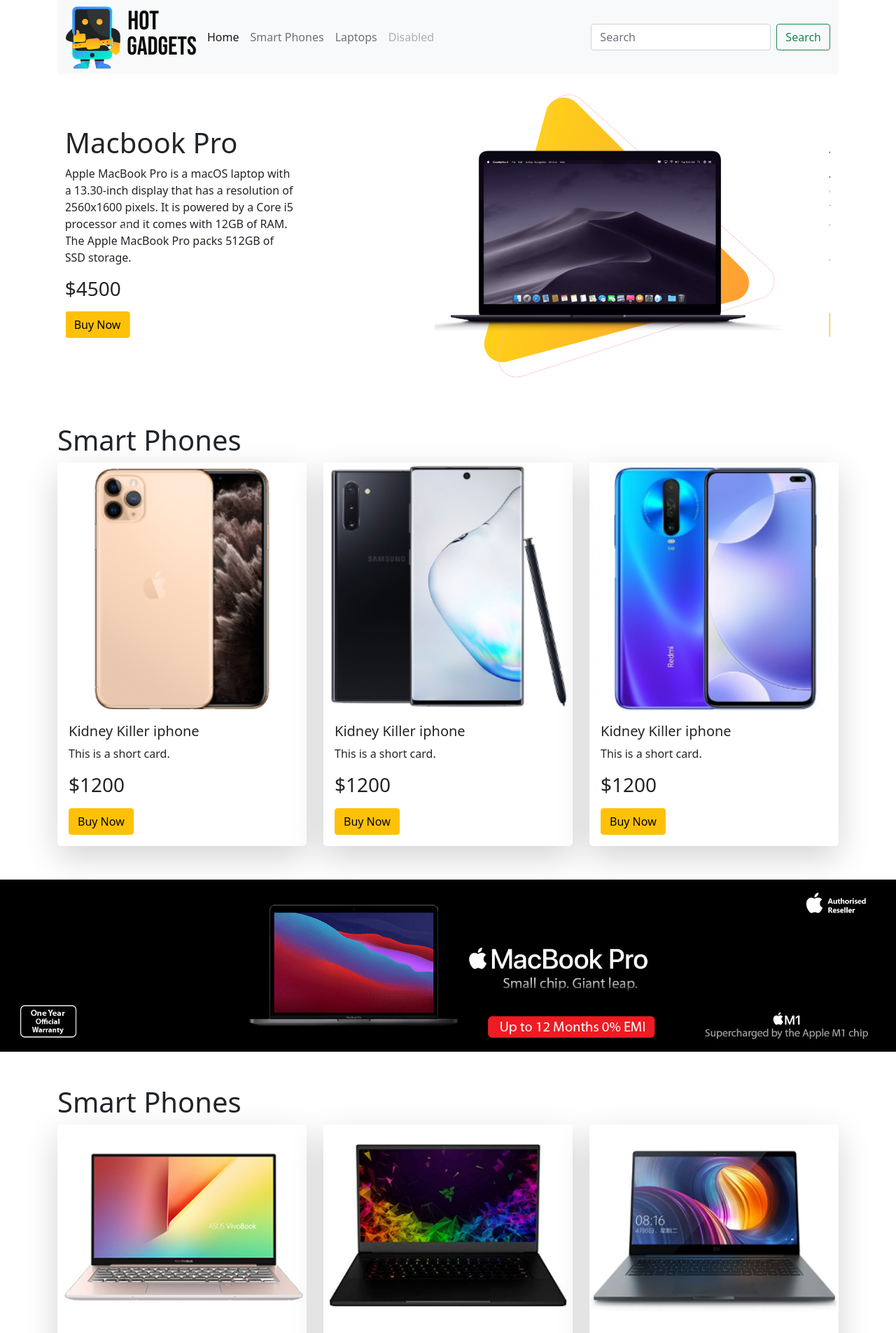
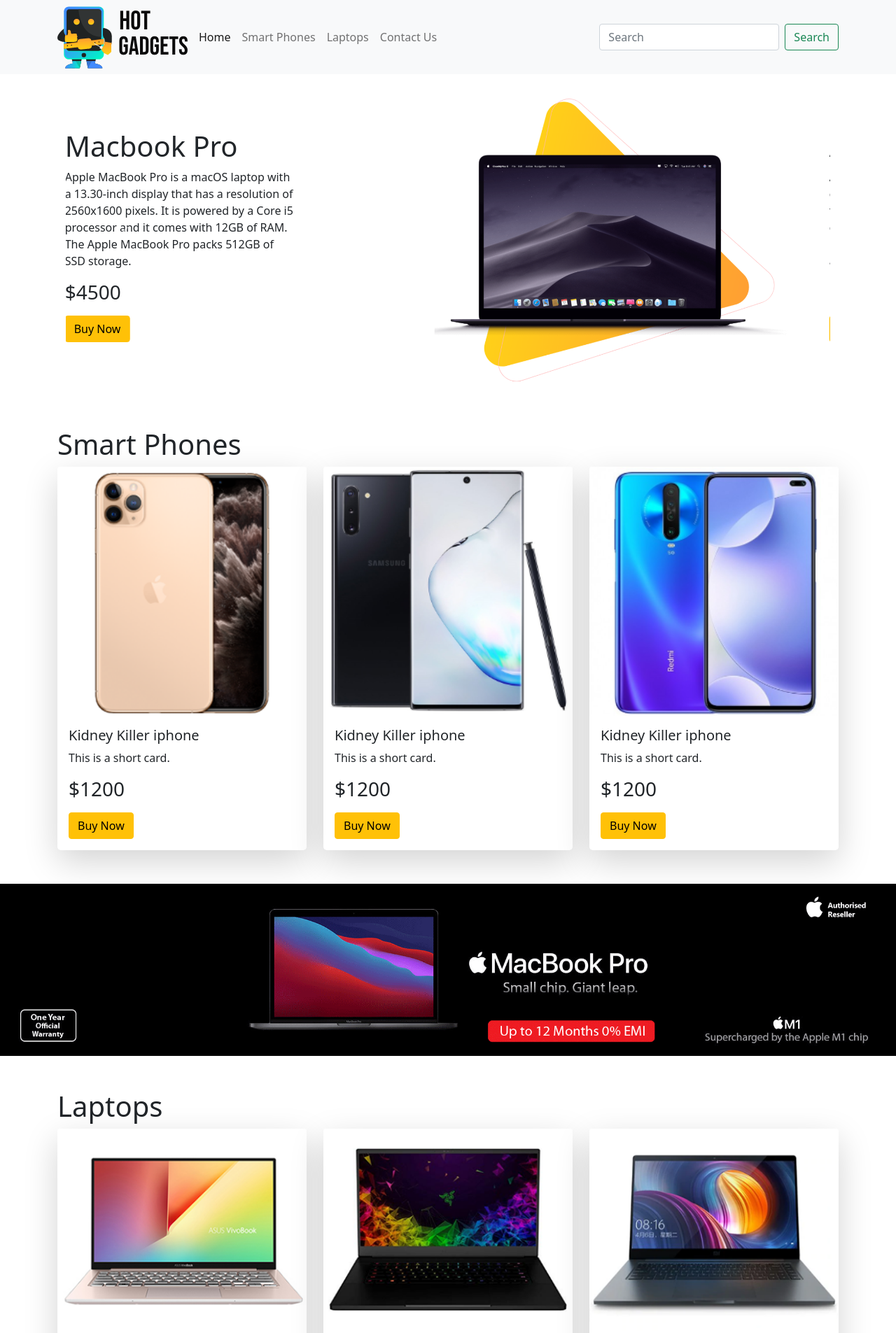
Before and after one commit to bakhtiar-abid/Hot-Gadgets, a plain HTML site: page index.html in a window 1280 px wide. Shown: the top 1905 px of the page at 70% size. Drawn offline with nearby package versions, Linux system fonts and the light colour scheme.

Commit message:
Commenting & Updated

```diff
--- a/CSS/style.css
+++ b/CSS/style.css
@@ -1,4 +1,12 @@
-Image transition .info .laptop-image {
+/* Top Banner Style */
+.top-banner {
+   padding-top: 10%;
+}
+/*----------------------------------
+ Image transition on Laptop Section
+ -------------------------------------*/
+
+.info .laptop-image {
    transition: 0.4s ease-in-out;
 }
 
@@ -9,6 +17,10 @@ Image transition .info .laptop-image {
 .laptop .laptop-image:hover {
    transform: scale(1.1);
 }
+
+/*------------------------------
+Transition Effect on Brand Section
+------------------------------------- */
 .branimg {
    transition: 0.4s ease-in-out;
 }
@@ -16,6 +28,9 @@ Image transition .info .laptop-image {
    transform: scale(1.2);
 }
 
+/*------------------------------
+Footer Section Style
+------------------------------------- */
 footer {
    overflow: hidden;
 }
--- a/index.html
+++ b/index.html
@@ -20,7 +20,7 @@
       <!-- Header Section Start  -->
       <header class="container">
          <!-- Navigation Bar Start -->
-         <nav class="navbar navbar-expand-lg navbar-light bg-light">
+         <nav class="navbar fixed-top navbar-expand-lg navbar-light bg-light">
             <div class="container">
                <img
                   src="images/banner-products/logo.png"
@@ -50,20 +50,14 @@
                         >
                      </li>
                      <li class="nav-item">
-                        <a class="nav-link" href="#">Smart Phones</a>
+                        <a class="nav-link" href="#smart">Smart Phones</a>
                      </li>
                      <li class="nav-item">
-                        <a class="nav-link" href="#">Laptops</a>
+                        <a class="nav-link" href="#laptops">Laptops</a>
                      </li>
 
                      <li class="nav-item">
-                        <a
-                           class="nav-link disabled"
-                           href="#"
-                           tabindex="-1"
-                           aria-disabled="true"
-                           >Disabled</a
-                        >
+                        <a class="nav-link" href="#contact">Contact Us</a>
                      </li>
                   </ul>
                   <form class="d-flex">
@@ -80,8 +74,9 @@
                </div>
             </div>
          </nav>
-
-         <section class="container">
+         <!-- Navigation Bar End -->
+         <!-- Top Banner Section Start -->
+         <section class="container top-banner">
             <div
                id="carouselExampleIndicators"
                class="carousel slide"
@@ -237,10 +232,14 @@
                </button>
             </div>
          </section>
+
+         <!-- Top Banner Section End -->
       </header>
+      <!-- Header Section End  -->
 
       <main>
-         <section class="container my-5">
+         <!-- Smart Phones Section Start -->
+         <section id="smart" class="container my-5">
             <h1>Smart Phones</h1>
             <div class="row row-cols-1 row-cols-md-2 row-cols-lg-3 g-4">
                <div class="col">
@@ -296,12 +295,13 @@
                </div>
             </div>
          </section>
+         <!-- Smart Phones Section End -->
          <section>
             <img class="w-100" src="images/pic/2.gif" alt="" />
          </section>
-         <!-- Smart Phone Section -->
-         <section class="container my-5">
-            <h1>Smart Phones</h1>
+         <!-- Laptop Section Start -->
+         <section id="laptops" class="container my-5">
+            <h1>Laptops</h1>
             <div class="row row-cols-1 row-cols-md-2 row-cols-lg-3 g-4">
                <div class="col info">
                   <div class="card h-100 border-0 shadow-lg rounded-3 lap-img">
@@ -369,7 +369,9 @@
                </div>
             </div>
          </section>
-         <!-- Shop By Brands -->
+
+         <!-- Laptop Section End -->
+         <!-- Shop By Brands Section Start-->
          <section class="container my-5">
             <h3 class="text-center mb-5">SHOP BY BRANDS</h3>
             <div class="container w-75 img-info">
@@ -437,13 +439,17 @@
                </div>
             </div>
          </section>
+         <!-- Shop By Brands Section End-->
+
+         <!-- AirPods Pro Banner -->
          <section class="my-5">
             <div>
                <img class="w-100" src="images/pic/airpod.jpeg" alt="" />
             </div>
          </section>
 
-         <footer class="foot-bg footer-margin">
+         <!-- Footer Section Start -->
+         <footer id="contact" class="foot-bg footer-margin">
             <div
                class="row container ms-5 row-cols-1 row-cols-lg-4 row-cols-md-4"
             >
@@ -527,6 +533,8 @@
                </div>
             </div>
          </footer>
+
+         <!-- Footer Section End -->
       </main>
       <!-- Bootstrap Script -->
       <script
```
